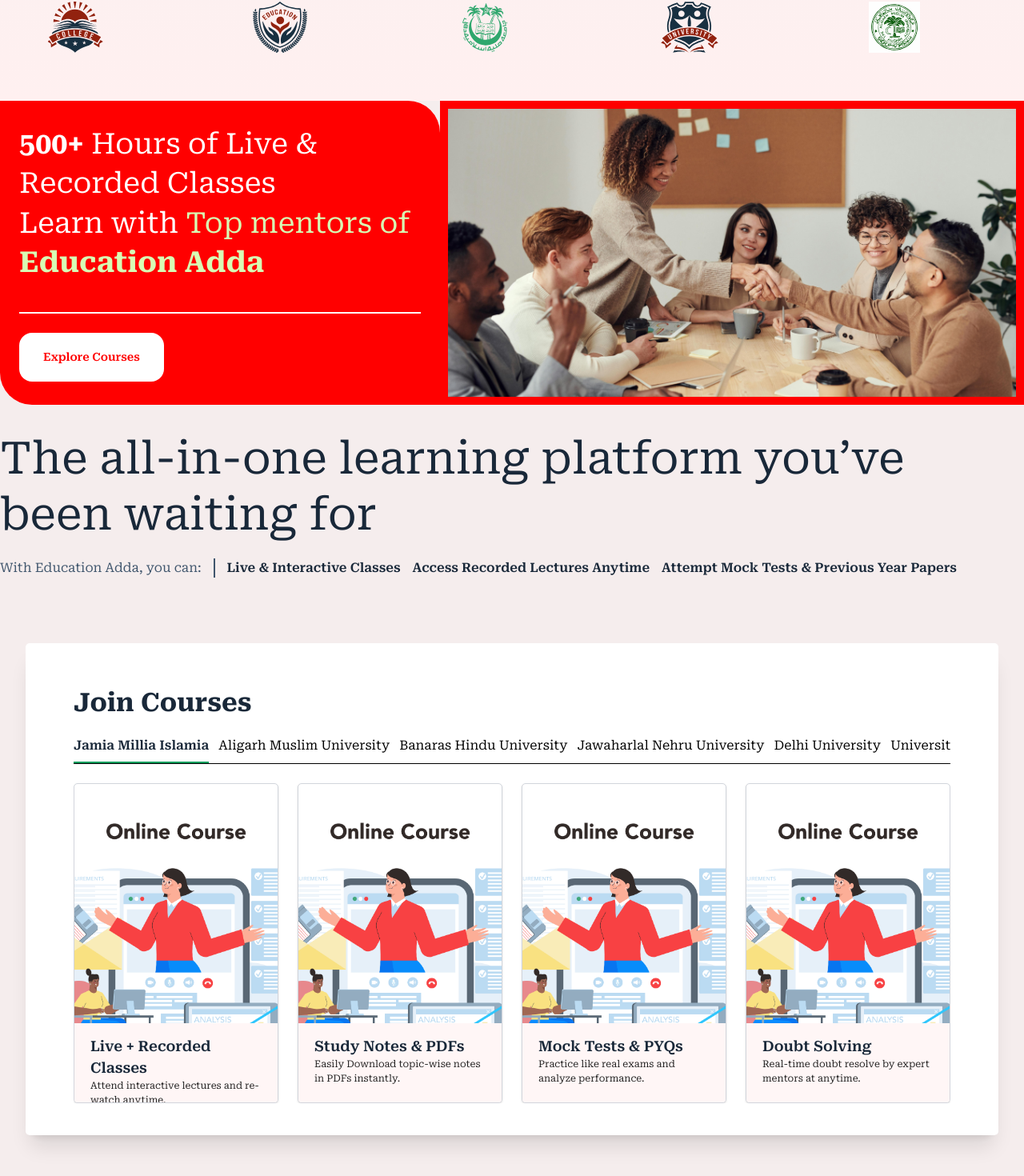
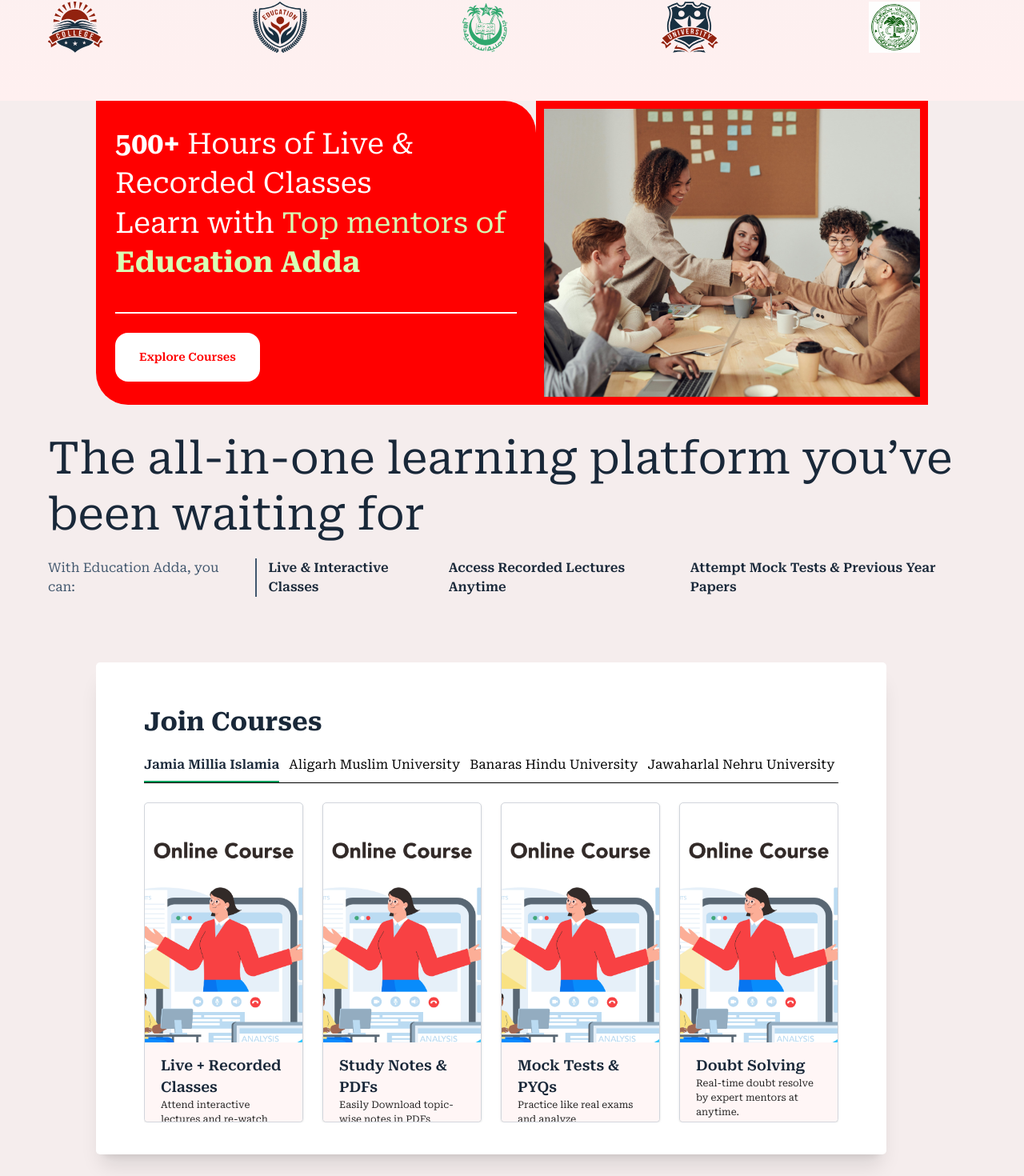
Before and after one commit to Akhlaque-Ur-Rahman/education-adda, a Next.js app: page / in a window 1280 px wide. Shown: the part 656-2126 px from the top of the page at 80% size. Built offline with nearby package versions, Linux system fonts and the light colour scheme.

Commit message:
herosection updated

```diff
--- a/components/sections/whyChooseUs.tsx
+++ b/components/sections/whyChooseUs.tsx
@@ -10,8 +10,8 @@
 } as const
 
   return (
-    <section className="why-choose-us  bg-[#F5EDED] w-full flex flex-col items-center justify-center">
-      <div className="cta-container  flex flex-col lg:flex-row lg:items-center  w-full lg:h-[380px] relative 2xl:px-[60px] ">
+    <section className="why-choose-us  bg-[#F5EDED] w-full flex flex-col items-center justify-center xl:px-[60px]">
+      <div className="cta-container  flex flex-col lg:flex-row lg:items-center  w-full lg:h-[380px] relative lg:px-[60px] ">
          {/* Decorative Triangles */}
         <Image
           src="/svg/triangle-right.svg"
--- a/components/ui/cardProps.tsx
+++ b/components/ui/cardProps.tsx
@@ -63,14 +63,14 @@
   return (
     <div
       ref={container}
-      className="h-screen flex items-start justify-center sticky top-0"
+      className="h-screen w-full flex items-start xl:px-[120px] sticky top-0"
     >
       <motion.div
         style={{
           scale,
           top: `calc(-2vh + ${i * 25}px)`,
         }}
-        className="relative w-full flex justify-center"
+        className="relative w-full flex "
       >
         <div className="bg-white rounded-2xl shadow-xl w-[90%] lg:w-[95%] h-auto">
           <Component number={number} total={total} />
```
